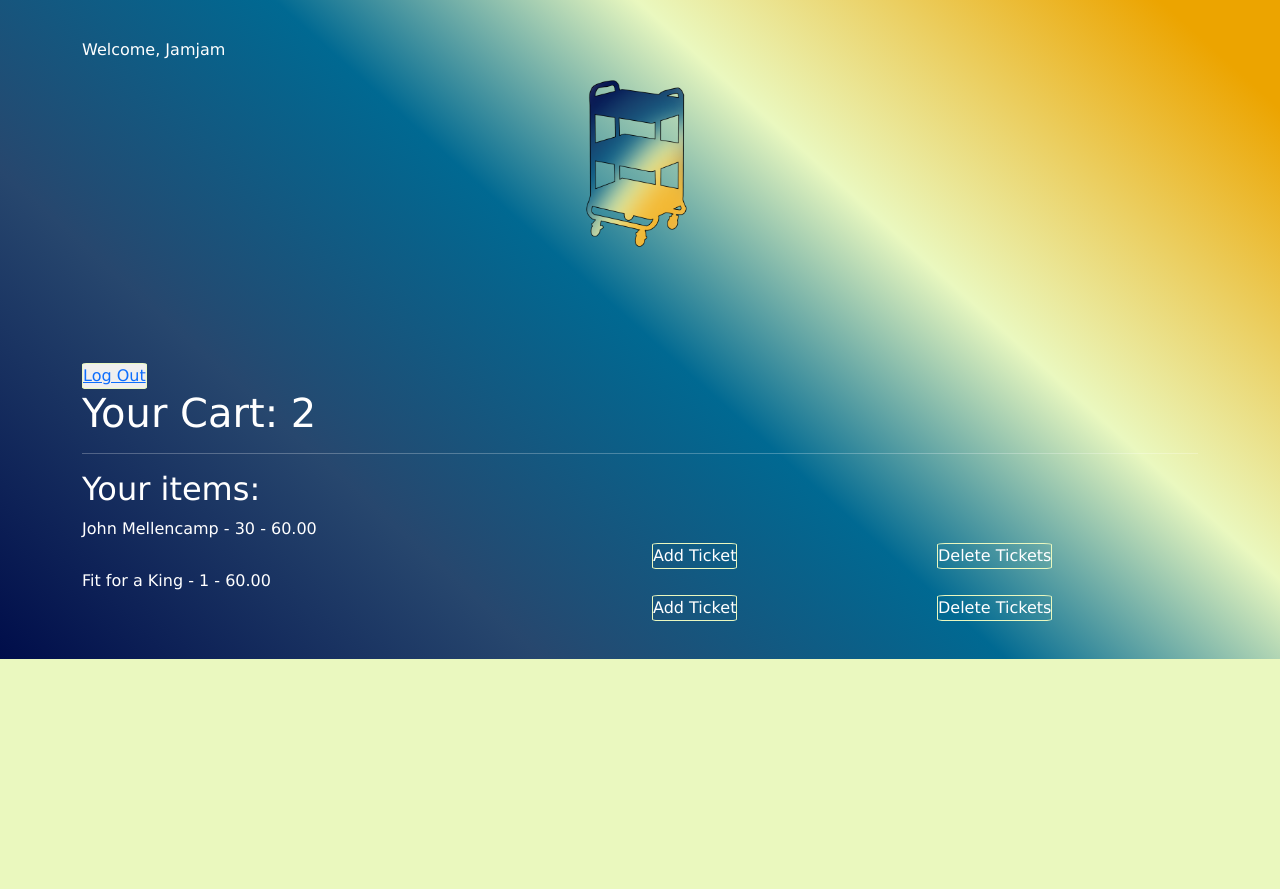
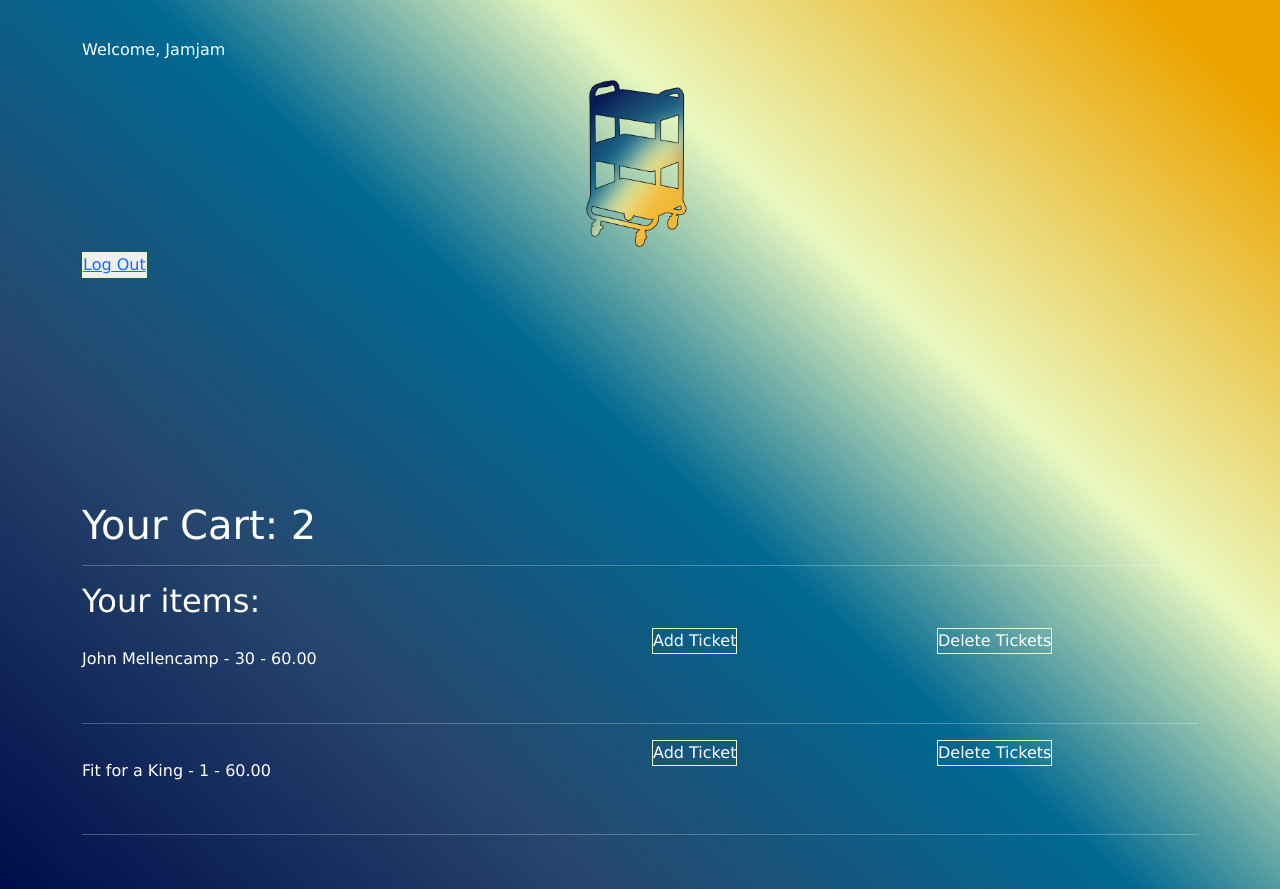
Before and after one commit to Chainwolf13/ticket_master_live, a Django app: page /cart.html in a window 1280 px wide. Before the commit the page ends 659 px from the top, so only its background shows below. Run offline with Django 4.2, Linux system fonts and the light colour scheme; a user stored in the database is signed in; data comes from the database, SQL or seed files in the repository; both versions use the stored data as it was after the commit.

Commit message:
Updated the css for the add and remove buttons and added an hr rule for each ticket

```diff
--- a/static/css/h4style.css
+++ b/static/css/h4style.css
@@ -16,6 +16,20 @@ body {
     min-height: 100vh;
     display: flex;
     flex-direction: column;
+}
+
+.row.align-items-center {
+    margin-bottom: 10px; /* Adjust the margin between rows as needed */
+}
+
+.col-4 {
+    /* Adjust the width of the ticket details */
+    width: 50%;
+}
+
+.col-2 {
+    /* Adjust the width of the buttons */
+    width: 25%;
 }
 
 #heading {
@@ -88,13 +102,16 @@ body {
 }
 
 .log-in {
+    /*Jah: this is for the cart buttons*/
     color: white;
     padding: 0;
-    margin-left: auto;
-    margin-right: auto;
-    margin-top: 10%;
+    /*margin-left: auto;*/
+    /*margin-right: auto;*/
+    margin-bottom: 20%;
+    /*margin-top: auto; !* Funnily this will make space from background and colors in cart*!*/
+    /*margin: 0;*/
     border: 1px solid #EAF8BF;
-    border-radius: 7%;
+    border-radius: 0;
 }
 
 #log-out {
--- a/templates/cart.html
+++ b/templates/cart.html
@@ -28,23 +28,24 @@
                 <h2>Your items:</h2>
                 <!-- Loop through the tickets and display details -->
                 {% for ticket in tickets %}
-                    <div class="row">
-                        <div class="col-6">
+                    <div class="row align-items-center">
+                        <div class="col-4">
                             <p>{{ ticket.name }} - {{ ticket.quantity }} - {{ ticket.price }}</p>
                         </div>
-                        <div class="col-3">
+                        <div class="col-2">
                             <form action="{% url 'update_cart' ticket.id %}" method="POST" >
                                 {% csrf_token %}
                                 <button type="submit" name="action" value="remove" class="btn log-in">Add Ticket</button>
                             </form>
                         </div>
-                        <div class="col-3">
+                        <div class="col-2">
                             <form action="{% url 'delete_cart' ticket.id %}" method="POST">
                                 {% csrf_token %}
                                 <button type="submit" name="action" value="delete_all" class="btn log-in">Delete Tickets</button>
                             </form>
                         </div>
                     </div>
+                    <hr>
                 {% endfor %}
             </div>
         </div>
```
Also changed, not shown: db.sqlite3.
